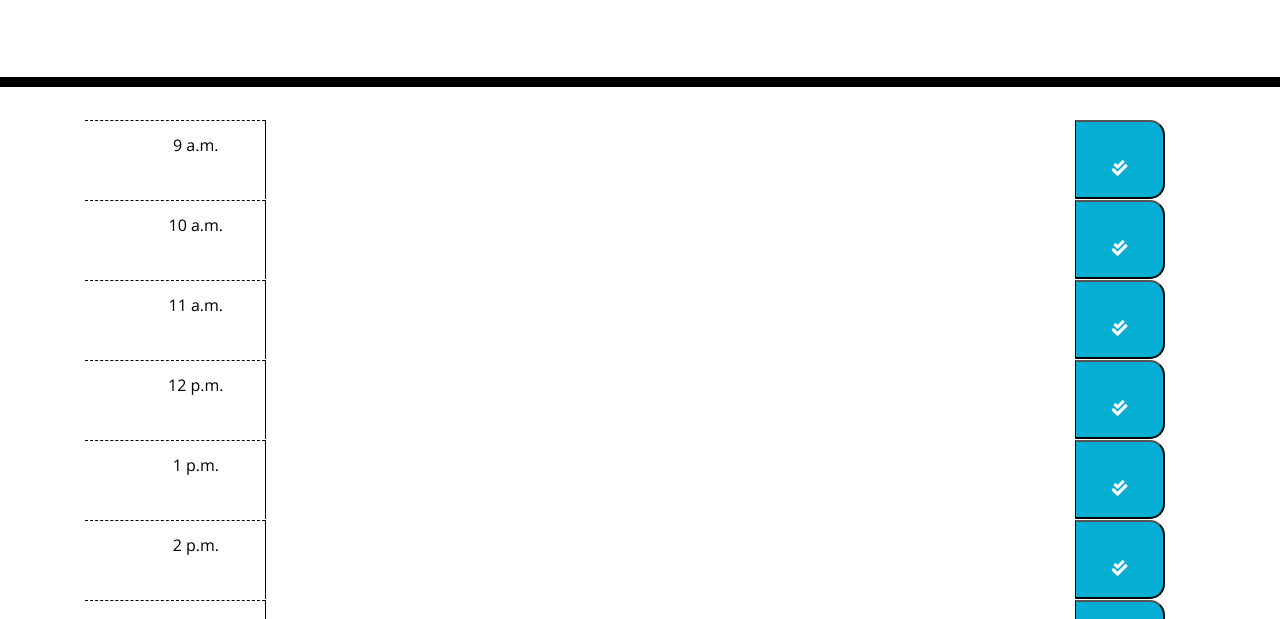
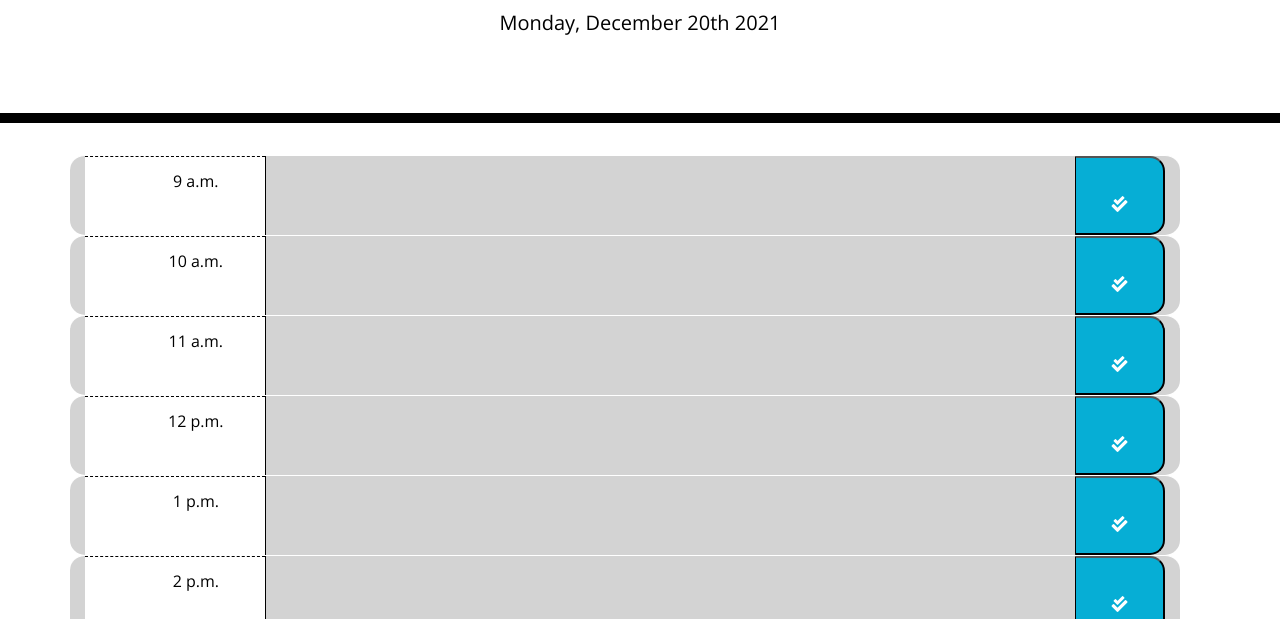
Before and after one commit to ChiaraNS/help, a plain HTML site: page index.html in a window 1280 px wide. Shown: the part 181-800 px from the top of the page. Drawn offline with nearby package versions, Linux system fonts and the light colour scheme.

Commit message:
connect js to html

```diff
--- a/index.html
+++ b/index.html
@@ -124,6 +124,6 @@
 
     <script src="https://code.jquery.com/jquery-3.4.1.min.js"></script>
     <script src="https://cdnjs.cloudflare.com/ajax/libs/moment.js/2.24.0/moment.min.js"></script>
-    <script src="../Develop/assets/js/script.js"></script>
+    <script src="./assets/js/script.js"></script>
   </body>
 </html>
```
